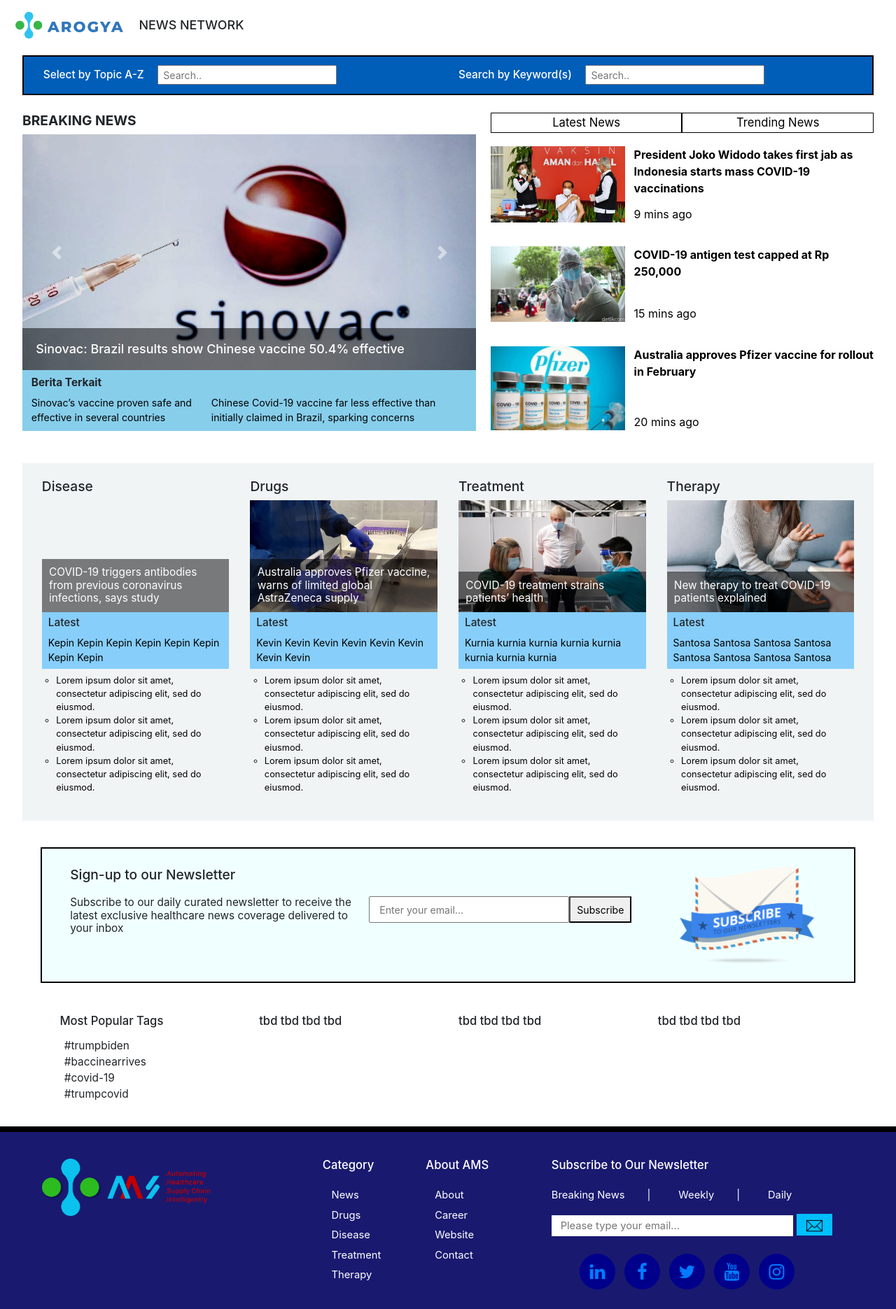
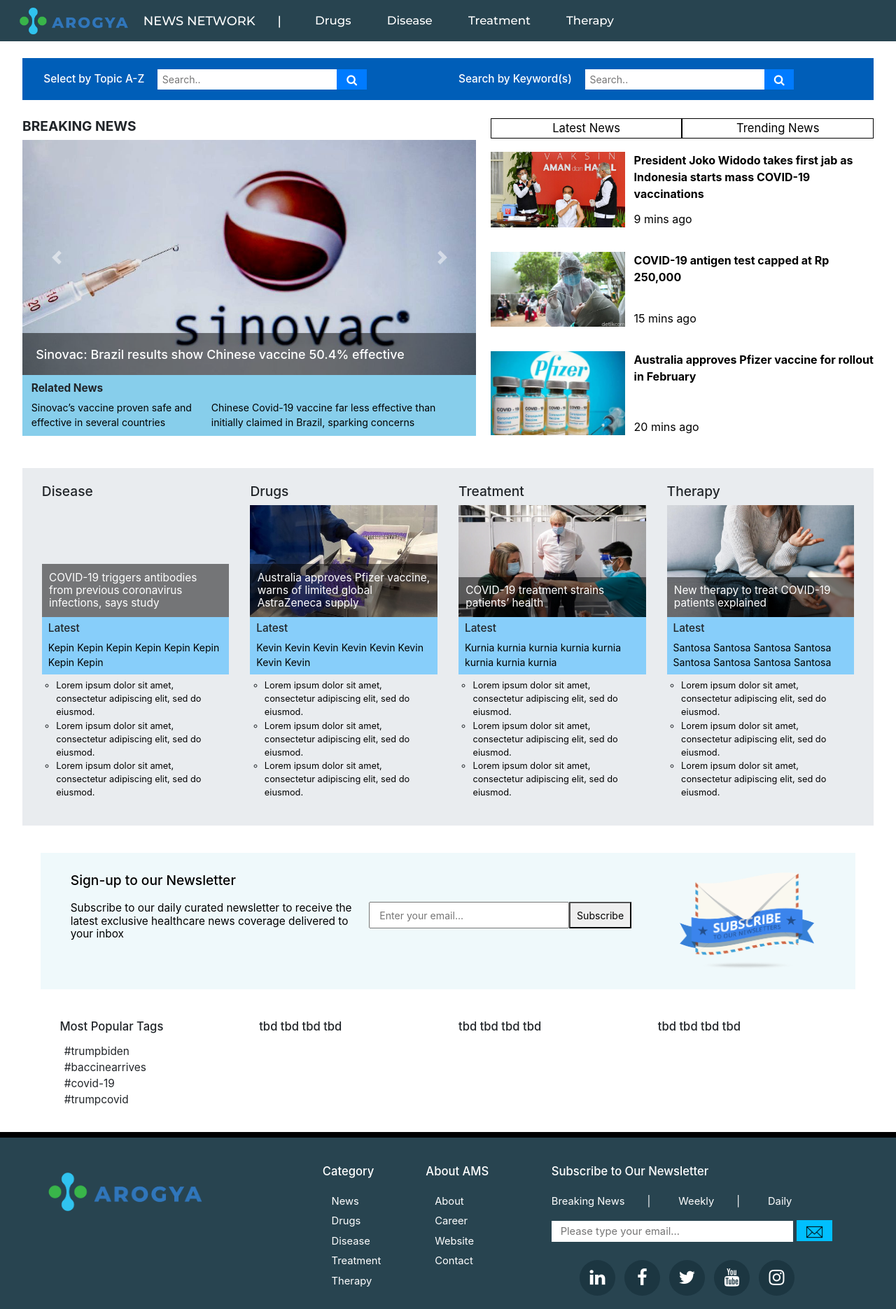
Before and after one commit to kevinkurniasantosa/arogyanews.github.io, a plain HTML site: page index.html in a window 1280 px wide. Shown: the top 1871 px of the page at 70% size. Drawn offline with Linux system fonts and the light colour scheme.

Commit message:
update color

```diff
--- a/assets/css/main.css
+++ b/assets/css/main.css
@@ -1,13 +1,19 @@
 
 .wrapper {
-    padding: 0.5vw;
+    padding: 5.5vw 0.5vw 0.5vw 0.5vw;
     background-color: white;
 }
 
 #header {
     display: flex;
-    /* width: 100 */
     align-items: center;
+    padding: 0vw 1vw;
+    background-color: #284450;
+    color: white;
+    position: fixed;
+    width: 100%;
+    top: 0px;
+    z-index: 1;
 }
 
 #header .logo-ams {
@@ -19,12 +25,42 @@
     padding: 0.5vw;
     font-size: 1.4vw;
     margin-bottom: 0;
+    font-family: 'Montserrat';
+    font-weight: 400;
+}
+
+#header .news-title::after {
+    content: "|";
+    color: white;
+    padding-left: 2.5vw;
+    font-weight: 500;
+}
+
+#header .navbar .navbar-list {
+    list-style: none;
+    display: flex;
+    margin-bottom: 0;
+    padding-left: 2vw;
+}
+
+#header .navbar .navbar-list li {
+    padding-right: 4vw;
+    font-family: 'Montserrat';
+}
+
+#header .navbar .navbar-list li a {
+    font-size: 1.3vw;
+    color: white;
+}
+
+#header .navbar .navbar-list li a:hover {
+    text-decoration: none;
+    color: darkorange;
 }
 
 /* SEARCH BAR */
 #search-bar {
-    border: 0.2vw solid black;
-    padding: 1vw;
+    padding: 1.2vw;
     margin: 1vw 2vw 1vw;
     background-color: 005eb8;
     color: white;
@@ -43,8 +79,19 @@
 
 .search-bar-1 input {
     font-size: 1.1vw;
-    padding: 0.1vw 0.5vw;
+    padding: 0.3vw 0.5vw;
     width: 20vw;
+    border: 0;
+}
+
+.search-bar-1 button {
+    border-radius: 0;
+    width: 3.3vw;
+    height: 2.28vw;
+}
+
+.search-bar-1 button i {
+
 }
 
 .search-bar-2 {
@@ -60,8 +107,15 @@
 
 .search-bar-2 input {
     font-size: 1.1vw;
-    padding: 0.1vw 0.5vw;
+    padding: 0.3vw 0.5vw;
     width: 20vw;
+    border: 0;
+}
+
+.search-bar-2 button {
+    border-radius: 0;
+    width: 3.3vw;
+    height: 2.28vw;
 }
 
 /* TOP NEWS */
@@ -227,7 +281,7 @@
 #mid-news {
     margin: 0vw 2vw 0vw;
     padding: 1.7vw 1vw 1.7vw;
-    background-color: f0f4f5;
+    background-color: E9EcEF;
 }
 
 #mid-news .col-3 {
@@ -343,10 +397,11 @@
 
 /* NEWSLETTER SUBSCRIPTION */
 #newsletter-sub {
-    border: 0.2vw solid black;
-    padding: 2vw;
+    /* border: 0.2vw solid black; */
+    padding: 2.2vw;
     margin: 3vw 4vw 1vw;
-    background-color: azure;
+    background-color: #EFF9FB;
+    color: black;
 }
 
 .subscribe-newsletter-title {
@@ -412,7 +467,7 @@
 /* Footer */
 #footer {
     display: flex;
-    background-color: midnightblue;
+    background-color: #284450;
     color: white;
     padding: 3vw;
     border-top: 0.7vw solid black;
@@ -546,9 +601,18 @@
     height: 4vw;
     width: 4vw;
     margin: 2vw 1vw 0 0;
-    background-color: darkblue;
+    background-color: #1C3641;
 }
 
 .social-links-footer .fa  {
     font: normal normal normal 2vw FontAwesome;
 }
+
+.social-links-footer li a {
+    color: white;
+}
+
+
+.social-links-footer li a:hover {
+    color: deepskyblue;
+}
--- a/assets/js/main.js
+++ b/assets/js/main.js
@@ -0,0 +1,29 @@
+const searchFocus = document.getElementById('search-focus');
+const keys = [
+  { keyCode: 'AltLeft', isTriggered: false },
+  { keyCode: 'ControlLeft', isTriggered: false },
+];
+
+window.addEventListener('keydown', (e) => {
+  keys.forEach((obj) => {
+    if (obj.keyCode === e.code) {
+      obj.isTriggered = true;
+    }
+  });
+
+  const shortcutTriggered = keys.filter((obj) => obj.isTriggered).length === keys.length;
+
+  if (shortcutTriggered) {
+    searchFocus.focus();
+  }
+});
+
+window.addEventListener('keyup', (e) => {
+  keys.forEach((obj) => {
+    if (obj.keyCode === e.code) {
+      obj.isTriggered = false;
+    }
+  });
+});
+
+console.log("Hello World");
--- a/index.html
+++ b/index.html
@@ -12,6 +12,10 @@
     <link rel="stylesheet" href="assets/css/bootstrap.min.css" />
     <link rel="stylesheet" href="assets/css/featherlight.min.css" />
     <link rel="stylesheet" href="https://cdnjs.cloudflare.com/ajax/libs/font-awesome/4.7.0/css/font-awesome.min.css">
+    <link rel="preconnect" href="https://fonts.gstatic.com">
+    <link href="https://fonts.googleapis.com/css2?family=Montserrat:wght@500&display=swap" rel="stylesheet">
+    <link href="https://fonts.googleapis.com/css2?family=Montserrat:wght@200;500&display=swap" rel="stylesheet">
+    <link href="https://fonts.googleapis.com/css2?family=Montserrat:wght@200;500;700&display=swap" rel="stylesheet">
     <!-- <link rel="stylesheet" href="assets/css/aos.css" /> -->
 
     <!-- FAV ICON -->
@@ -21,23 +25,45 @@
 <body>
 
     <div class="overlay">
+        <div id="header">
+            <a href=""><img class="logo-ams img-responsive" src="./assets/img/Arogya-01.png" alt="logo" /></a>
+            <h3 class="news-title">NEWS NETWORK</h1>
+            <nav class='navbar'>
+                <ul class="navbar-list">
+                    <li><a href="">Drugs</a></li>
+                    <li><a href="">Disease</a></li>
+                    <li><a href="">Treatment</a></li>
+                    <li><a href="">Therapy</a></li>
+                </ul>
+            </div>
+        </div>
         <div class="wrapper">
-
-            <div id="header">
-                <a href=""><img class="logo-ams img-responsive" src="./assets/img/Arogya-01.png" alt="logo" /></a>
-                <h3 class="news-title">NEWS NETWORK</h1>
-            </div>
             <div class="row" id="search-bar">
                 <div class="col-6 header-left">
                     <div class="search-bar-1">
                         <h5 class="">Select by Topic A-Z</h2>
                         <input type="text" placeholder="Search..">
+                        <button type="button" class="btn btn-primary">
+                            <i class="fa fa-search"></i>
+                        </button>
+                        <!-- <div class="input-group">
+                            <div class="form-outline">
+                                <input id="search-focus" type="search" id="form1" class="form-control" />
+                                <label class="form-label" for="form1">Search</label>
+                            </div>
+                            <button type="button" class="btn btn-primary">
+                                <i class="fas fa-search"></i>
+                            </button>
+                        </div> -->
                     </div>
                 </div>
                 <div class="col-6 header-right">
                     <div class="search-bar-2">
                         <h5 class="">Search by Keyword(s)</h2>
                         <input type="text" placeholder="Search..">
+                        <button type="button" class="btn btn-primary">
+                            <i class="fa fa-search"></i>
+                        </button>
                     </div>
                 </div>
             </div>
@@ -81,7 +107,7 @@
                         </div> -->
                     </div>
                     <div class="berita-terkait">
-                        <p class="berita-terbaik-title">Berita Terkait</p>
+                        <p class="berita-terbaik-title">Related News</p>
                         <div class="berita-terkait-content">
                             <a href=""><p>Sinovac’s vaccine proven safe and effective in several countries</p></a>
                             <a href=""><p>Chinese Covid-19 vaccine far less effective than initially claimed in Brazil, sparking concerns</p></a>
@@ -232,7 +258,7 @@
 
         <div id="footer">
             <div class="logo-footer-container">
-                <a href=""><img class="logo-ams-footer" src="./assets/img/Logo-AMS-alt.png" alt="logo-ams" /></a>
+                <a href=""><img class="logo-ams-footer" src="./assets/img/Arogya-01.png" alt="logo-ams" /></a>
             </div>
             <div class="category-footer">
                 <h6>Category</h6>
@@ -278,10 +304,10 @@
     </div>
 
     <!-- JS -->
-    <script src="assets/js/main.js"></script>
-    <script src="assets/js/bootstrap.min.js"></script>
-    <script src="assets/js/featherlight.min.js" type="text/javascript" charset="utf-8"></script>
-    <script src="assets/js/jquery.min.js"></script>
+    <script src="./assets/js/main.js"></script>
+    <script src="./assets/js/bootstrap.min.js"></script>
+    <script src="./assets/js/featherlight.min.js" type="text/javascript" charset="utf-8"></script>
+    <script src="./assets/js/jquery.min.js"></script>
     <!-- <script src="assets/js/aos.js"></script> -->
 
     <!-- Global site tag (gtag.js) - Google Analytics -->
```
